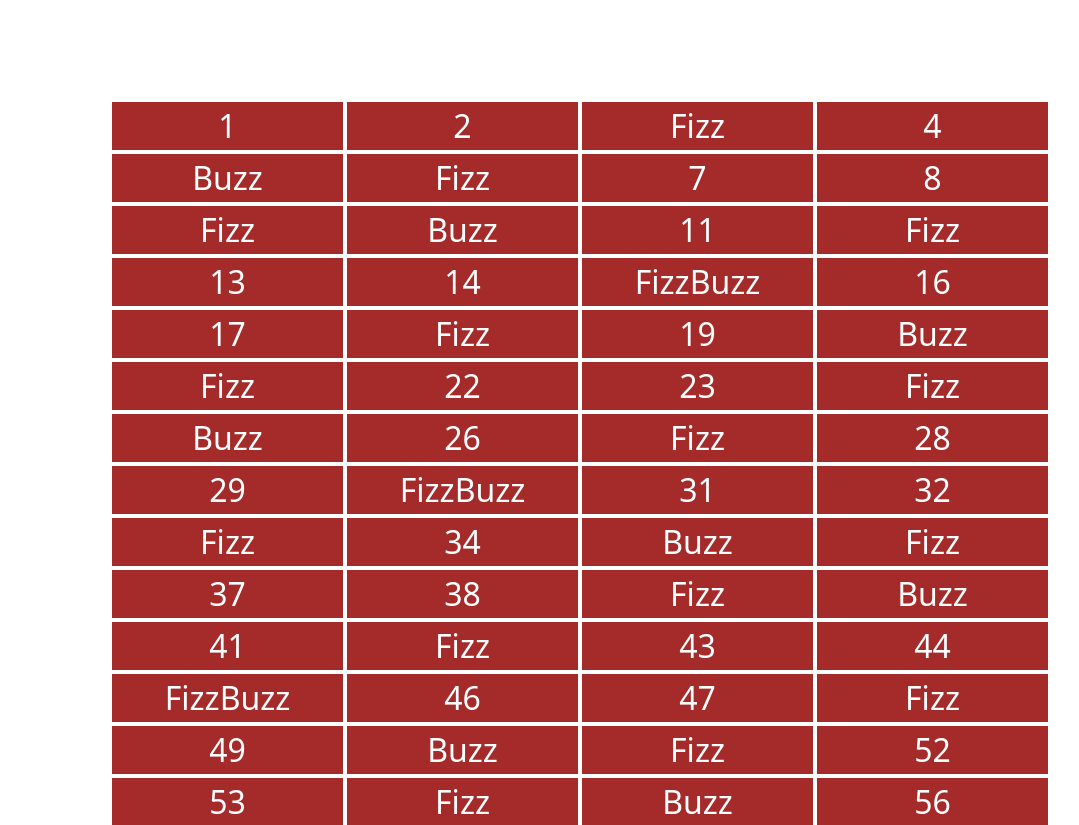
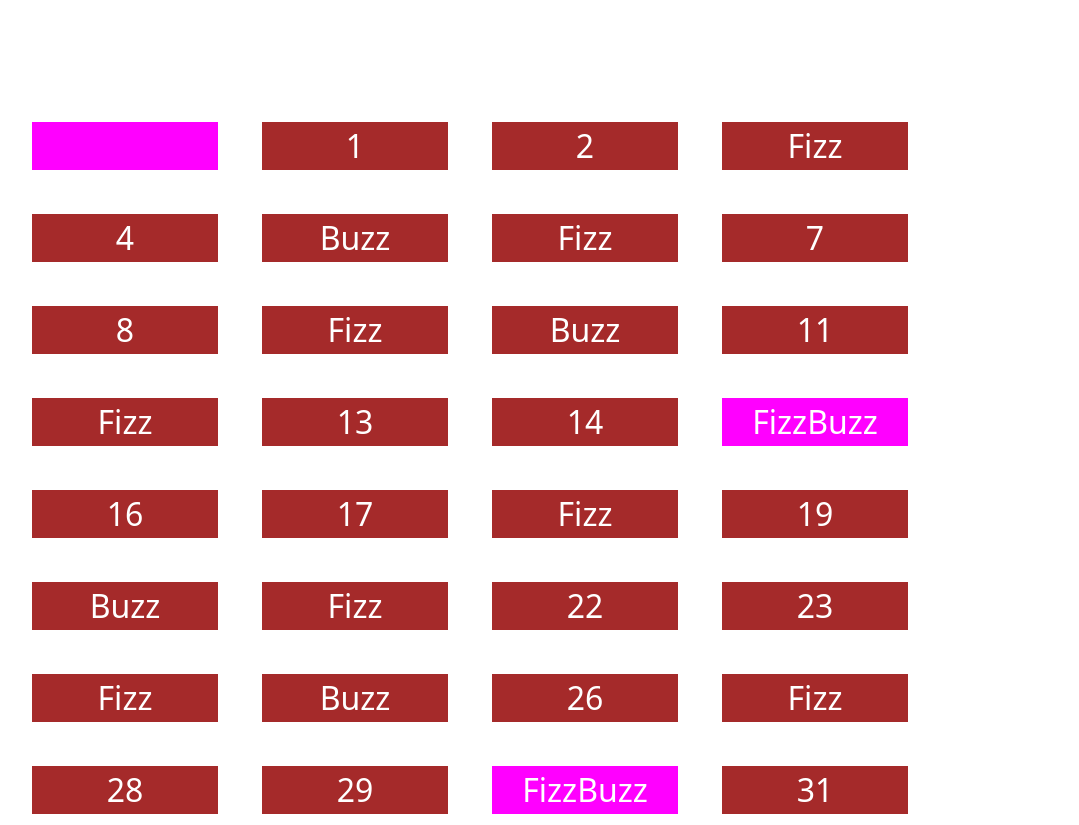
Before and after one commit to Franpan94/js-fizzbuzz, a plain HTML site: page index.html in a window 1280 px wide. Shown: the top 825 px of the page, without its empty margins (60-1139 px from the left). Drawn offline with nearby package versions, Linux system fonts and the light colour scheme.

Commit message:
color bonus

```diff
--- a/css/style.css
+++ b/css/style.css
@@ -4,7 +4,7 @@
     font-size: 2rem;
     border: 2px solid white;
     text-align: center;
-
+    margin: 20px;
 }
 
 .ms_box2{
@@ -35,5 +35,5 @@
 }
 
 .ms_padding{
-    padding: 100px;
+    padding-top: 100px;
 }
--- a/index.html
+++ b/index.html
@@ -11,7 +11,7 @@
 <body>
     <div class="container">
         <div class="row ms_padding" id="counter-element">
-            <div class="col-3 ms_box">1</div>
+            <div class="col-2 ms_box ms_box2"></div>
 
         </div>
     </div>
--- a/js/script.js
+++ b/js/script.js
@@ -2,13 +2,13 @@
 let counter= document.getElementById('counter-element');
 
 // Apro il ciclo for dichiarando un contatore
-for(i=2; i<=100; i++){
+for(i=1; i<=100; i++){
 
     // Creo un div
     let box= document.createElement('div');
 
     // Aggiungo delle classi al div creato
-    box.classList.add('col-3', 'ms_box',);
+    box.classList.add('col-2', 'ms_box');
 
 
     // Appendo alla variabile dichiarata all'esterno del ciclo il div-box creato
@@ -17,6 +17,7 @@ for(i=2; i<=100; i++){
 
    //Dichiaro la condizione che nel caso in cui sia divisibile per 3 e per 5 con resto=0 stampi la voce fizzbuzz
    if(((i % 3)==0) && ((i % 5)==0)){
+        box.classList.add('ms_box2');
         box.innerHTML= 'FizzBuzz';
         console.log('FizzBuzz');
 
```
